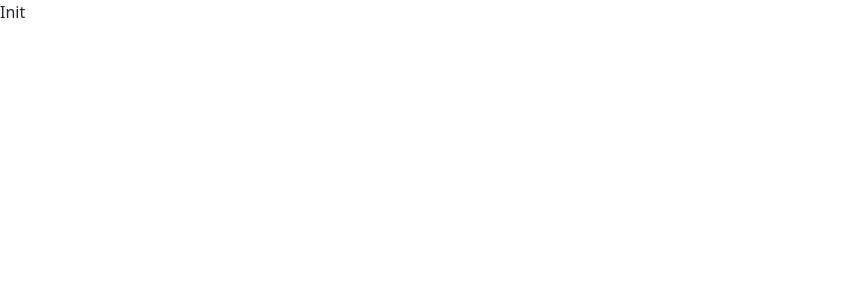
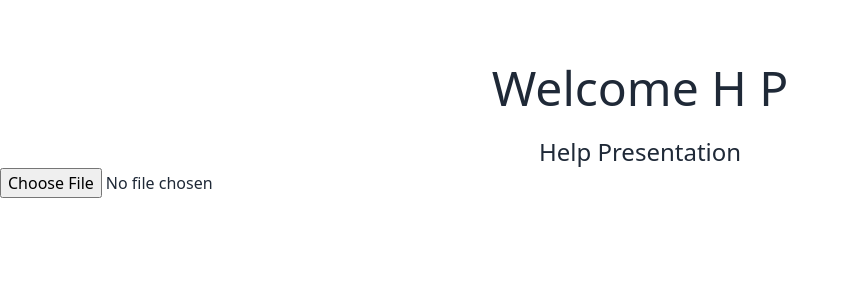
Before and after one commit to josuk0212/Help-Presentation, a React (Vite) app: page / in a window 1280 px wide. Shown: the top 300 px of the page, without its empty margins (0-849 px from the left). Built offline with nearby package versions, Linux system fonts and the light colour scheme.

Commit message:
feat: 초기페이지-파일 업로드 기능

```diff
--- a/src/App.jsx
+++ b/src/App.jsx
@@ -1,7 +1,11 @@
+import FileUpload from "./FileUpload";
+
 function App() {
   return (
     <>
-      <h1>Init</h1>
+      <h1 className="flex justify-center text-5xl mt-16">Welcome H P</h1>
+      <div className="flex justify-center text-2xl mt-6">Help Presentation</div>
+      <FileUpload />
     </>
   );
 }
--- /dev/null
+++ b/src/FileUpload.jsx
@@ -0,0 +1,24 @@
+import { useState } from "react";
+
+function FileUpload() {
+  const [showFile, setShowFile] = useState([]); // eslint-disable-line no-unused-vars
+
+  function handleFileChange(event) {
+    const file = Array.from(event.target.files);
+
+    if (file[0]) {
+      const fileURL = URL.createObjectURL(file[0]);
+      setShowFile(fileURL);
+    }
+  }
+
+  return (
+    <input
+      type="file"
+      accept="image/*, .pdf"
+      onChange={handleFileChange}
+    />
+  );
+}
+
+export default FileUpload;
```
